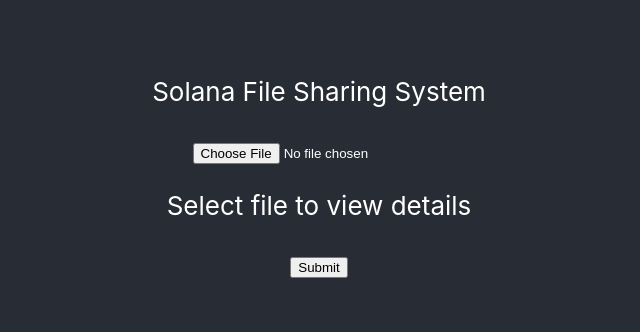
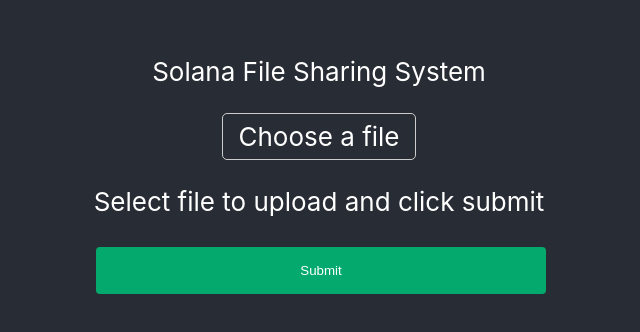
Before and after one commit to smarter777/Solana-File-Sharing-System, a React (Create React App) app in the folder app/: page / in a window 1280 px wide. Shown: the part 236-568 px from the top of the page, without its empty margins (321-961 px from the left). Built offline with nearby package versions, Linux system fonts and the light colour scheme.

Commit message:
feat(ui): add basic CSS styles

```diff
--- a/app/src/App.css
+++ b/app/src/App.css
@@ -28,6 +28,31 @@
   color: #61dafb;
 }
 
+.uploadButton {
+  display: none;
+}
+
+.uploadLabel {
+  border: 1px solid #ccc;
+  display: inline-block;
+  padding: 7px 15px;
+  cursor: pointer;
+  border-radius: 5px;
+}
+
+
+.FileUpload .submit button {
+  background-color: #04AA6D;
+  border: none;
+  color: white;
+  padding: 16px 32px;
+  text-decoration: none;
+  margin: 4px 2px;
+  cursor: pointer;
+  border-radius: 4px;
+  width: 100%;
+}
+
 @keyframes App-logo-spin {
   from {
     transform: rotate(0deg);
--- a/app/src/FileUpload.js
+++ b/app/src/FileUpload.js
@@ -32,9 +32,14 @@
     };
 
     return(
-        <div>
+        <div className="FileUpload">
             <form method="POST" encType="multipart/form-data">
-                <input type="file" name="file" onChange={changeHandler}/>
+
+                <label for="file" className="uploadLabel">
+                    <input type="file" id="file" name="file" onChange={changeHandler} className="uploadButton"/>
+                    Choose a file
+
+                </label>
                 {isFilePicked ? (
                     <div>
                         <p>Filename: {selectedFile.name}</p>
@@ -42,11 +47,11 @@
                         <p>Size in bytes: {selectedFile.size}</p>
                     </div>
                 ) : (
-                    <p>Select file to view details</p>
+                    <p>Select file to upload and click submit</p>
                 )}
             </form>
 
-            <div>
+            <div className="submit">
                 <button onClick={handleSubmission}>Submit</button>
             </div>
         </div>
```
